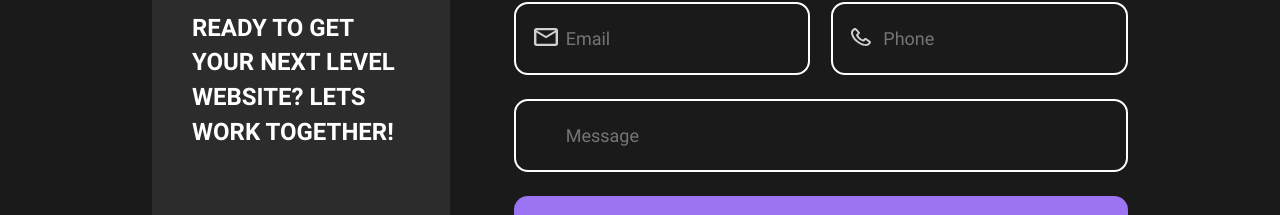
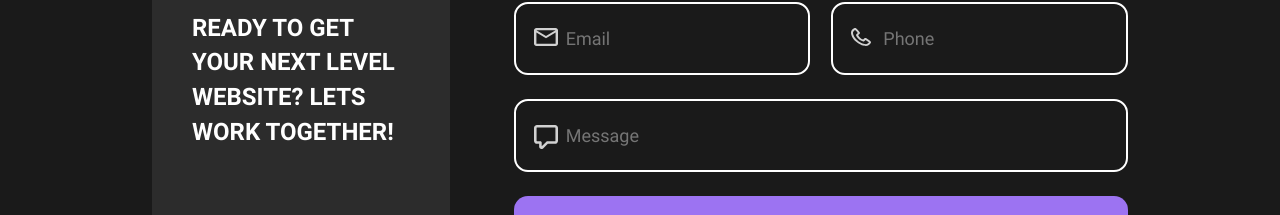
Before and after one commit to yavyachko/resolute-devs-react, a React (Create React App) app: page / in a window 1280 px wide. Shown: the part 6622-6837 px from the top of the page. Built offline with nearby package versions, Linux system fonts and the light colour scheme.

Commit message:
added message icon to form

```diff
--- /dev/null
+++ b/src/assets/icons/MessageIcon.jsx
@@ -0,0 +1,18 @@
+import React from "react";
+
+export default function MessageIcon() {
+  return (
+    <svg
+      width="24"
+      height="24"
+      viewBox="0 0 24 24"
+      fill="none"
+      xmlns="http://www.w3.org/2000/svg"
+    >
+      <path
+        d="M0 3.00041C0 1.34418 1.344 0 3 0H21C22.656 0 24 1.34418 24 3.00041V15.8593C24 16.6551 23.6839 17.4182 23.1213 17.9809C22.5587 18.5436 21.7957 18.8597 21 18.8597H13.8171L9.40629 23.2712C9.05666 23.6195 8.61175 23.8566 8.12763 23.9524C7.64352 24.0483 7.14186 23.9986 6.68591 23.8098C6.22996 23.6209 5.84011 23.3013 5.56551 22.8912C5.29091 22.481 5.14384 21.9988 5.14286 21.5052V18.8597H3C2.20435 18.8597 1.44129 18.5436 0.87868 17.9809C0.31607 17.4182 0 16.6551 0 15.8593V3.00041ZM3 2.57178C2.88634 2.57178 2.77733 2.61694 2.69695 2.69732C2.61658 2.77771 2.57143 2.88673 2.57143 3.00041V15.8593C2.57143 16.0959 2.76343 16.2879 3 16.2879H6.42857C6.76956 16.2879 7.09659 16.4234 7.33771 16.6646C7.57883 16.9057 7.71429 17.2328 7.71429 17.5738V21.3286L12.3771 16.6651C12.618 16.4239 12.9448 16.2882 13.2857 16.2879H21C21.1137 16.2879 21.2227 16.2428 21.303 16.1624C21.3834 16.082 21.4286 15.973 21.4286 15.8593V3.00041C21.4286 2.88673 21.3834 2.77771 21.303 2.69732C21.2227 2.61694 21.1137 2.57178 21 2.57178H3Z"
+        fill="#D1D1D1"
+      />
+    </svg>
+  );
+}
--- a/src/components/FormBlock/Form.jsx
+++ b/src/components/FormBlock/Form.jsx
@@ -1,8 +1,9 @@
 import axios from "axios";
-import UserIcon from "../../assets/icons/UserIcon"
-import EmailIcon from "../../assets/icons/EmailIcon"
-import PhoneIcon from "../../assets/icons/PhoneIcon"
+import UserIcon from "../../assets/icons/UserIcon";
+import EmailIcon from "../../assets/icons/EmailIcon";
+import PhoneIcon from "../../assets/icons/PhoneIcon";
 import React, { useCallback, useRef, useState } from "react";
+import MessageIcon from "../../assets/icons/MessageIcon";
 
 export default function Form() {
   const [name, setName] = useState("");
@@ -14,10 +15,9 @@ export default function Form() {
   const telRef = useRef(null);
   const msgRef = useRef(null);
 
-
-  const handleFocus = (ref) =>{
-    ref.current.classList.add('active')
-  }
+  const handleFocus = (ref) => {
+    ref.current.classList.add("active");
+  };
 
   const handleNameChange = (e) => {
     setName(e.target.value);
@@ -256,7 +256,7 @@ export default function Form() {
   return (
     <form onSubmit={handleSubmit}>
       <div className="IconWrapper">
-        <UserIcon/>
+        <UserIcon />
         <input
           ref={nameRef}
           name="name"
@@ -266,12 +266,12 @@ export default function Form() {
           required={true}
           minLength="2"
           onChange={handleNameChange}
-          onFocus={()=>handleFocus(nameRef)}
+          onFocus={() => handleFocus(nameRef)}
         />
       </div>
       <div>
         <div className="IconWrapper">
-        <EmailIcon/>
+          <EmailIcon />
           <input
             ref={emailRef}
             name="email"
@@ -280,11 +280,11 @@ export default function Form() {
             value={email}
             required={true}
             onChange={handleEmailChange}
-            onFocus={()=>handleFocus(emailRef)}
+            onFocus={() => handleFocus(emailRef)}
           />
         </div>
         <div className="IconWrapper">
-          <PhoneIcon/>
+          <PhoneIcon />
           <input
             ref={telRef}
             name="telephone"
@@ -294,10 +294,12 @@ export default function Form() {
             required={true}
             maxLength="15"
             onChange={handleTelChange}
-            onFocus={()=>handleFocus(telRef)}
+            onFocus={() => handleFocus(telRef)}
           />
         </div>
       </div>
+      <div className="IconWrapper">
+        <MessageIcon />
         <input
           ref={msgRef}
           name="message"
@@ -306,8 +308,9 @@ export default function Form() {
           value={msg}
           required={true}
           onChange={handleMsgChange}
-        onFocus={()=>handleFocus(msgRef)}
+          onFocus={() => handleFocus(msgRef)}
         />
+      </div>
       <button type="submit">Send</button>
     </form>
   );
--- a/src/components/Portfolio/Portfolio.scss
+++ b/src/components/Portfolio/Portfolio.scss
@@ -164,7 +164,8 @@
         transition: all 0.4s;
     }
     h3{
-        color: var(--color-accent-main)
+        color: var(--color-accent-main);
+        transition: all 0.3s;
     }
     .portfolioItem__visit{
         opacity: 1;
```
Lines whose indentation alone changed are shown as unchanged.
